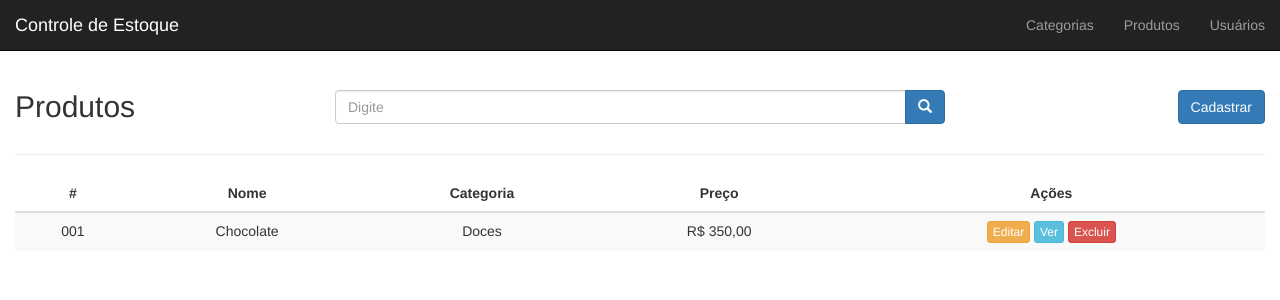
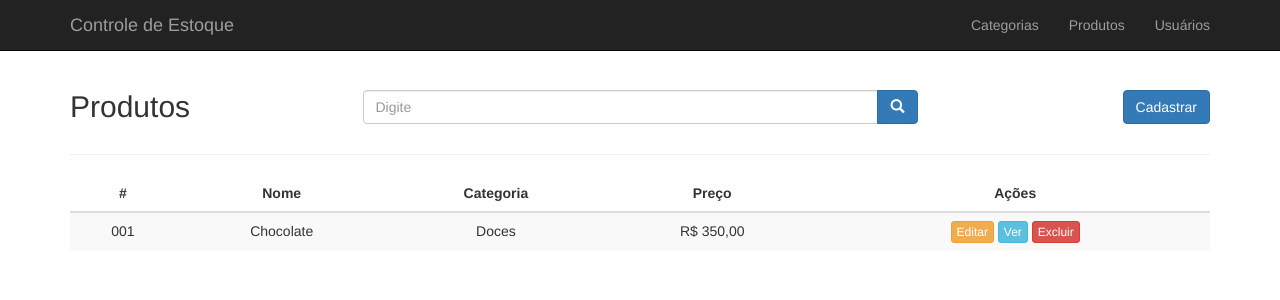
Before and after one commit to phmiranda/ecommerce, a PHP site: page /listagem-produtos.php in a window 1280 px wide. Shown: the top 300 px of the page. Run offline with PHP 8.4, Linux system fonts and the light colour scheme.

Commit message:
foi feito a alteração na div de 'container-fluid' para 'container' para ter uma melhor visualização no template da tela.

```diff
--- a/header.php
+++ b/header.php
@@ -11,7 +11,7 @@
 <body>
     <!-- menu superior de navegação -->
     <nav class="navbar navbar-inverse navbar-fixed-top">
-        <div class="container-fluid">
+        <div class="container">
             <div class="navbar-header">
                 <button type="button" class="navbar-toggle collapsed" data-toggle="collapse" data-target="#menu-responsive" aria-expanded="false" aria-controls="navbar">
                     <span class="sr-only">Toggle navigation</span>
--- a/listagem-categorias.php
+++ b/listagem-categorias.php
@@ -1,5 +1,5 @@
 <?php require_once('header.php'); ?>
-<div class="container-fluid">
+<div class="container">
     <div class="row">
         <div class="col-md-3">
             <h2> Categorias </h2>
--- a/listagem-produtos.php
+++ b/listagem-produtos.php
@@ -1,5 +1,5 @@
 <?php require_once('header.php'); ?>
-<div class="container-fluid">
+<div class="container">
     <div class="row">
         <div class="col-md-3">
             <h2> Produtos </h2>
--- a/listagem-usuarios.php
+++ b/listagem-usuarios.php
@@ -1,5 +1,5 @@
 <?php require_once('header.php'); ?>
-<div class="container-fluid">
+<div class="container">
     <div class="row">
         <div class="col-md-3">
             <h2> Usuários </h2>
```
